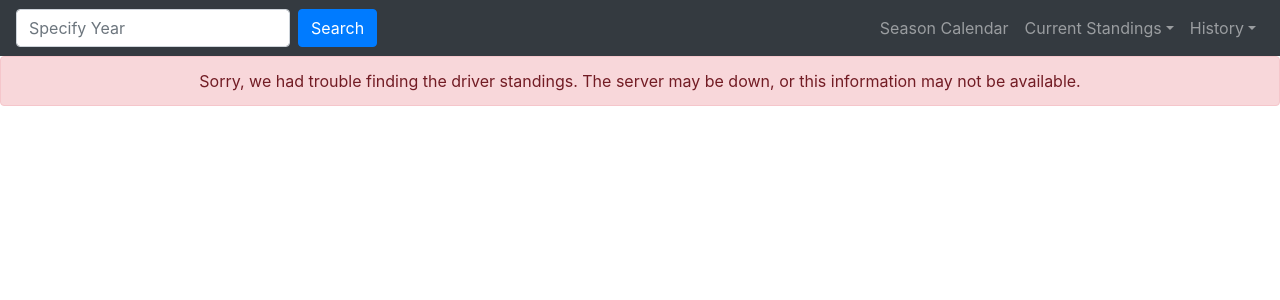
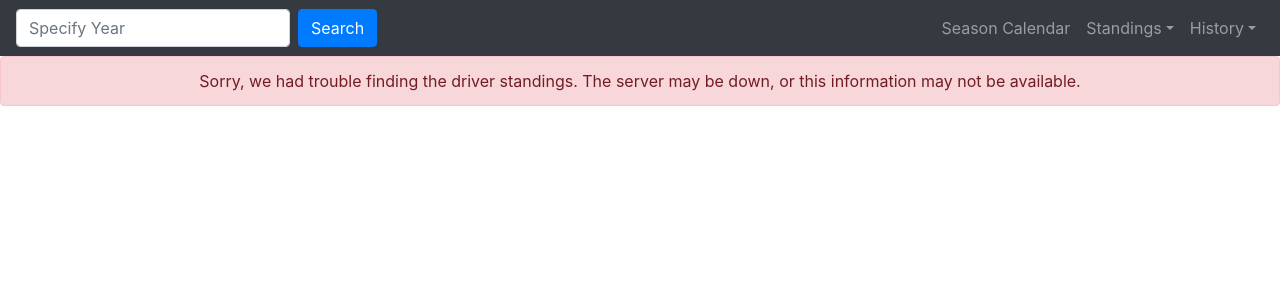
Before and after one commit to jaykybert/F1STATS, a Flask app: page /driver-standings in a window 1280 px wide. Shown: the top 300 px of the page. Run offline with Flask 2, Linux system fonts and the light colour scheme; data that the repository does not hold is empty; some libraries are stand-ins or nearby versions.

Commit message:
Toolbar name update 'Current Standings -> Standings'

```diff
--- a/F1STATS/templates/calender.html
+++ b/F1STATS/templates/calender.html
@@ -23,7 +23,7 @@
 
                 <!-- Standings Dropdown -->
                 <li class="nav-item dropdown">
-                    <a class="nav-link dropdown-toggle" href="#" id="standings_dropdown" role="button" data-toggle="dropdown">Current Standings</a>
+                    <a class="nav-link dropdown-toggle" href="#" id="standings_dropdown" role="button" data-toggle="dropdown">Standings</a>
                     <div class="dropdown-menu" aria-labelledby="standings_dropdown">
                         <a class="dropdown-item" href="{{ url_for('driver_standings') }}?year={{ races['year'] }}">Driver</a>
                         <div class="dropdown-divider"></div>
--- a/F1STATS/templates/constructor_history.html
+++ b/F1STATS/templates/constructor_history.html
@@ -24,7 +24,7 @@
 
                 <!-- Standings Dropdown -->
                 <li class="nav-item dropdown">
-                    <a class="nav-link dropdown-toggle" href="#" id="standings_dropdown" role="button" data-toggle="dropdown">Current Standings</a>
+                    <a class="nav-link dropdown-toggle" href="#" id="standings_dropdown" role="button" data-toggle="dropdown">Standings</a>
                     <div class="dropdown-menu" aria-labelledby="standings_dropdown">
                         <a class="dropdown-item" href="{{ url_for('driver_standings') }}">Driver</a>
                         <div class="dropdown-divider"></div>
--- a/F1STATS/templates/constructor_standings.html
+++ b/F1STATS/templates/constructor_standings.html
@@ -25,7 +25,7 @@
 
                     <!-- Standings Dropdown -->
                     <li class="nav-item dropdown">
-                        <a class="nav-link dropdown-toggle" href="#" id="standings_dropdown" role="button" data-toggle="dropdown">Current Standings</a>
+                        <a class="nav-link dropdown-toggle" href="#" id="standings_dropdown" role="button" data-toggle="dropdown">Standings</a>
                         <div class="dropdown-menu" aria-labelledby="standings_dropdown">
 
                             <a class="dropdown-item" href="{{ url_for('driver_standings') }}?year={% if results|length == 0 %}2019
--- a/F1STATS/templates/driver_standings.html
+++ b/F1STATS/templates/driver_standings.html
@@ -25,7 +25,7 @@
 
                     <!-- Standings Dropdown -->
                     <li class="nav-item dropdown">
-                        <a class="nav-link dropdown-toggle" href="#" id="standings_dropdown" role="button" data-toggle="dropdown">Current Standings</a>
+                        <a class="nav-link dropdown-toggle" href="#" id="standings_dropdown" role="button" data-toggle="dropdown">Standings</a>
                         <div class="dropdown-menu" aria-labelledby="standings_dropdown">
 
                             <a class="dropdown-item" href="{{ url_for('driver_standings') }}?year={% if results|length == 0 %}2019
--- a/F1STATS/templates/qualifying.html
+++ b/F1STATS/templates/qualifying.html
@@ -25,7 +25,7 @@
 
                     <!-- Standings Dropdown -->
                     <li class="nav-item dropdown">
-                        <a class="nav-link dropdown-toggle" href="#" id="standings_dropdown" role="button" data-toggle="dropdown">Current Standings</a>
+                        <a class="nav-link dropdown-toggle" href="#" id="standings_dropdown" role="button" data-toggle="dropdown">Standings</a>
                         <div class="dropdown-menu" aria-labelledby="standings_dropdown">
 
                             <a class="dropdown-item" href="{{ url_for('driver_standings') }}?year={% if results|length == 0 %}2019
--- a/F1STATS/templates/race.html
+++ b/F1STATS/templates/race.html
@@ -25,7 +25,7 @@
 
                     <!-- Standings Dropdown -->
                     <li class="nav-item dropdown">
-                        <a class="nav-link dropdown-toggle" href="#" id="standings_dropdown" role="button" data-toggle="dropdown">Current Standings</a>
+                        <a class="nav-link dropdown-toggle" href="#" id="standings_dropdown" role="button" data-toggle="dropdown">Standings</a>
                         <div class="dropdown-menu" aria-labelledby="standings_dropdown">
 
                             <a class="dropdown-item" href="{{ url_for('driver_standings') }}?year={% if results|length == 0 %}2019
```
